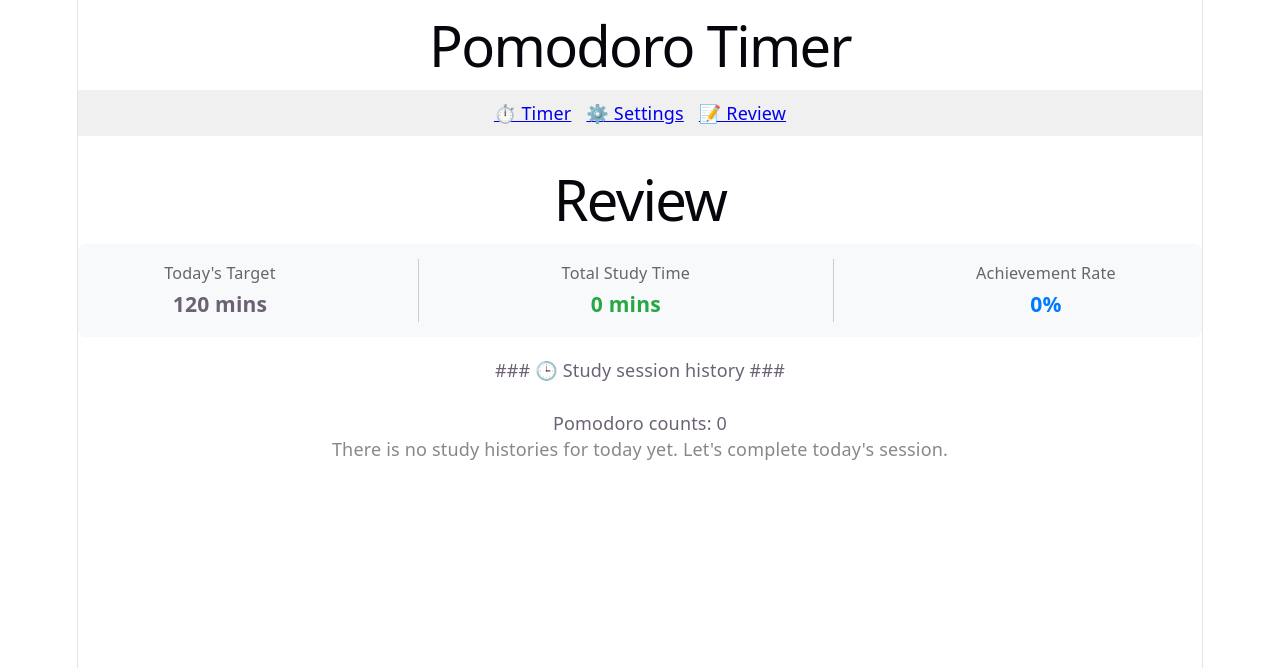
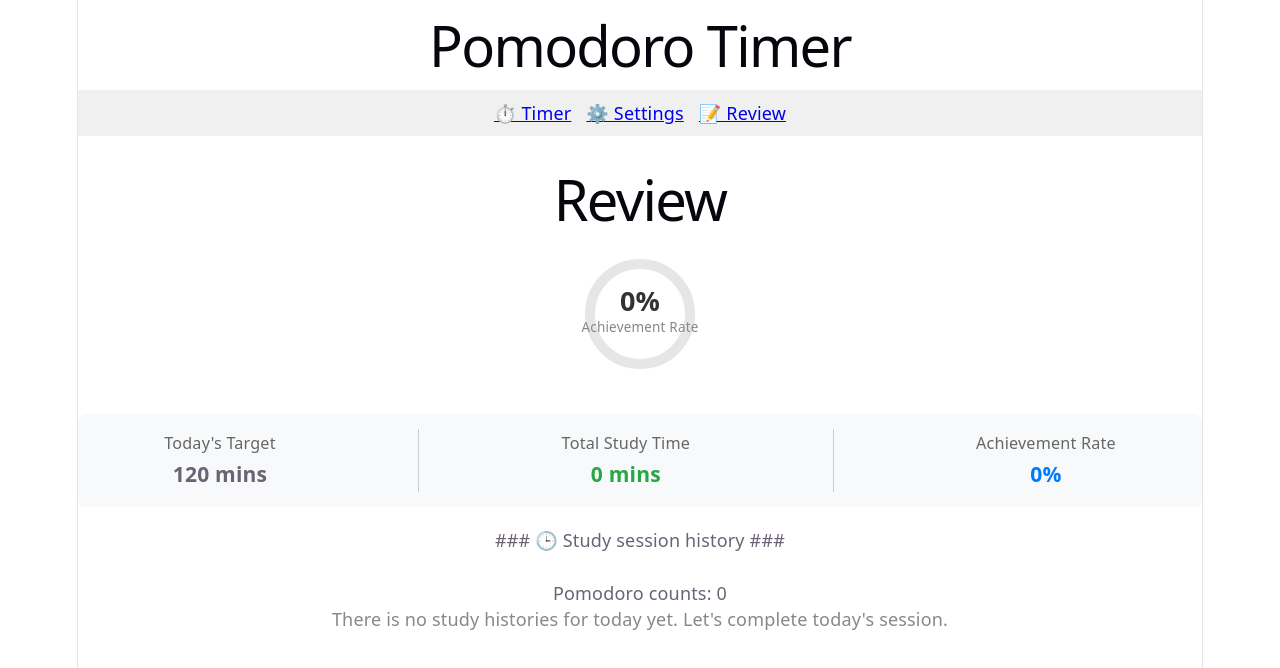
Before and after one commit to ShoheiK12/Pomodoro_Timer_App, a React (Vite) app in the folder pomodoro-timer-app/: page /review in a window 1280 px wide. Shown: the top 668 px of the page. Built offline with nearby package versions, Linux system fonts and the light colour scheme.

Commit message:
Add pie chart in a review page.

```diff
--- a/pomodoro-timer-app/src/pages/Review.jsx
+++ b/pomodoro-timer-app/src/pages/Review.jsx
@@ -20,6 +20,14 @@ function Review() {
   // Calculate achievement rate
   const achievementRate = Math.min(Math.round((totalStudiedMinutes / targetTime) * 100), 100);
 
+  // Pie chart parameters
+  const radius = 50;
+  const strokeWidth = 10;
+  const circumference = radius * 2 * Math.PI;
+  // Calculate how many much of the line is hidden based on achievement rate.
+  // SVG strokeDashoffset can only control how much of the line is "hidden" (pushed out). To show the actual progress, we inversely calculate the hidden amount.
+  const strokeDashoffset = circumference - (achievementRate / 100) * circumference;
+
   // Reset histories
   const handleClearHistory = () => {
     // windows.confirm: Confirmation pop-up -> If clicking OK, return true, which means implementing if sentence. If clicking cancel, return false, which means not meeting condition.
@@ -32,6 +40,41 @@ function Review() {
   return (
     <div style={{ textAlign: 'center', marginTop: '50px' }}>
       <h1>Review</h1>
+
+      {/* Pie chart */}
+      <div style={{ position: 'relative', width: '140px', height: '140px', margin: '30px auto', display: 'flex', alignItems: 'center', justifyContent: 'center' }}>
+
+        <svg style={{ width: '100%', height: '100%', transform: 'rotate(-90deg)' }}>
+          {/* Base circle */}
+          <circle
+            cx="70"
+            cy="70"
+            r={radius}
+            fill="transparent"
+            stroke="#e6e6e6"
+            strokeWidth={strokeWidth}
+          />
+          {/* Blue circle showing progress */}
+          <circle
+            cx="70"
+            cy="70"
+            r={radius}
+            fill="transparent"
+            stroke="#007bff"
+            strokeWidth={strokeWidth}
+            strokeDasharray={circumference}
+            strokeDashoffset={strokeDashoffset}
+            strokeLinecap="round"
+            style={{ transition: 'stroke-dashoffset 0.5s ease-in-out' }}
+          />
+        </svg>
+
+        {/* Display achievement rate inside circle */}
+        <div style={{ position: 'absolute', display: 'flex', flexDirection: 'column', alignItems: 'center' }}>
+          <span style={{ fontSize: '1.5rem', fontWeight: 'bold', color: '#333' }}>{achievementRate}%</span>
+          <span style={{ fontSize: '0.75rem', color: '#888' }}>Achievement Rate</span>
+        </div>
+      </div>
 
       {/* Summary */}
       <div style={{ display: 'flex', justifyContent: 'space-around', margin: '20px 0', padding: '15px', backgroundColor: '#f8f9fa', borderRadius: '8px' }}>
```
